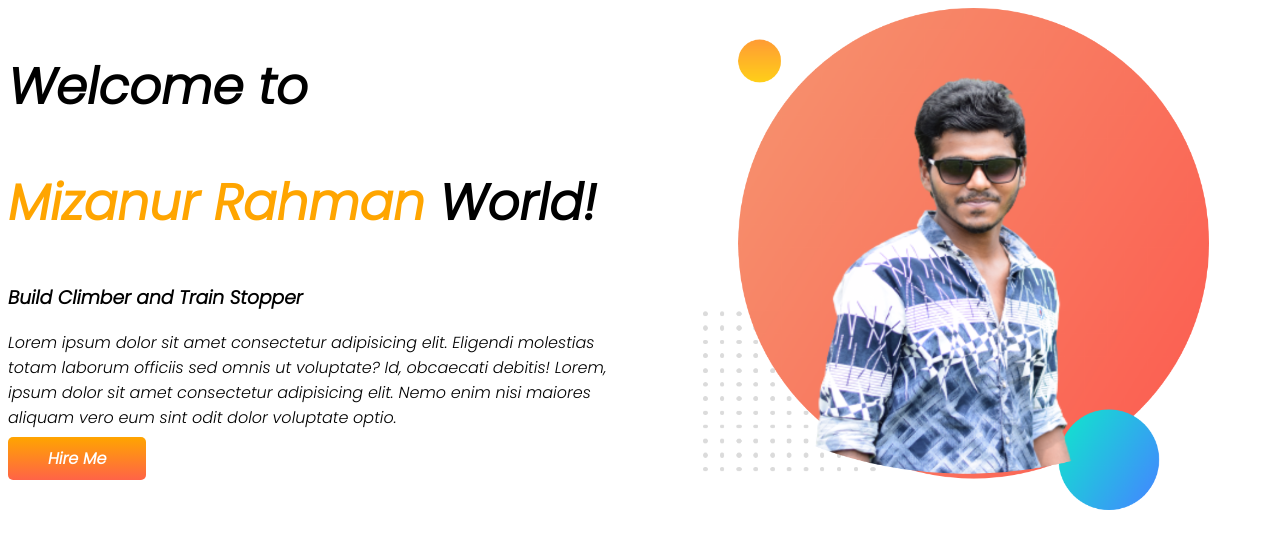
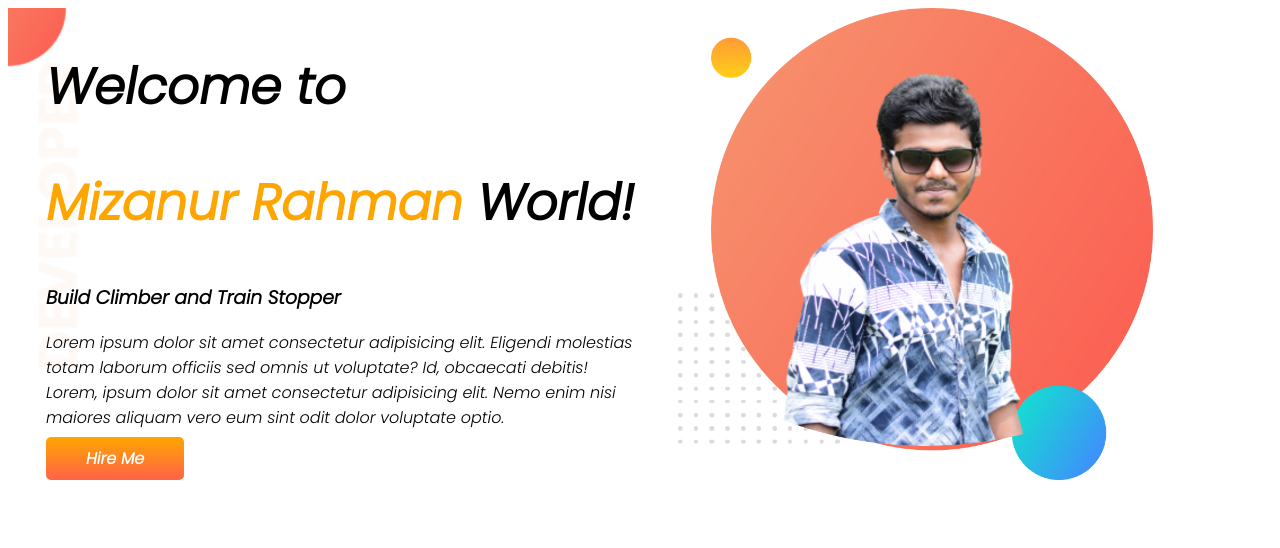
Before and after one commit to dewan-mizanur911/developer-portfolio, a plain HTML site: page index.html in a window 1280 px wide. Drawn offline with Linux system fonts and the light colour scheme.

Commit message:
banner added

```diff
--- a/css/style.css
+++ b/css/style.css
@@ -4,12 +4,17 @@ body{
 section{
     display: flex;
 }
+.top-banner{
+    background-image: url(../images/top-banner.png);
+    background-repeat: no-repeat;
+}
 .half-width{
     width: 50%;
+    padding-left: 3%;
 }
 .half-width img{
     width: 80%;
-    padding-left: 10%;
+
 }
 h1{
     font-size: 50px;
--- a/index.html
+++ b/index.html
@@ -11,7 +11,7 @@
     <link href="https://fonts.googleapis.com/css2?family=Poppins:ital,wght@1,300&display=swap" rel="stylesheet">
 </head>
 <body>
-    <section>
+    <section class="top-banner">
         <div class="half-width">
             <h1>Welcome to</h1>
         <h1><span class="color-name">Mizanur Rahman</span> World!</h1>
```
